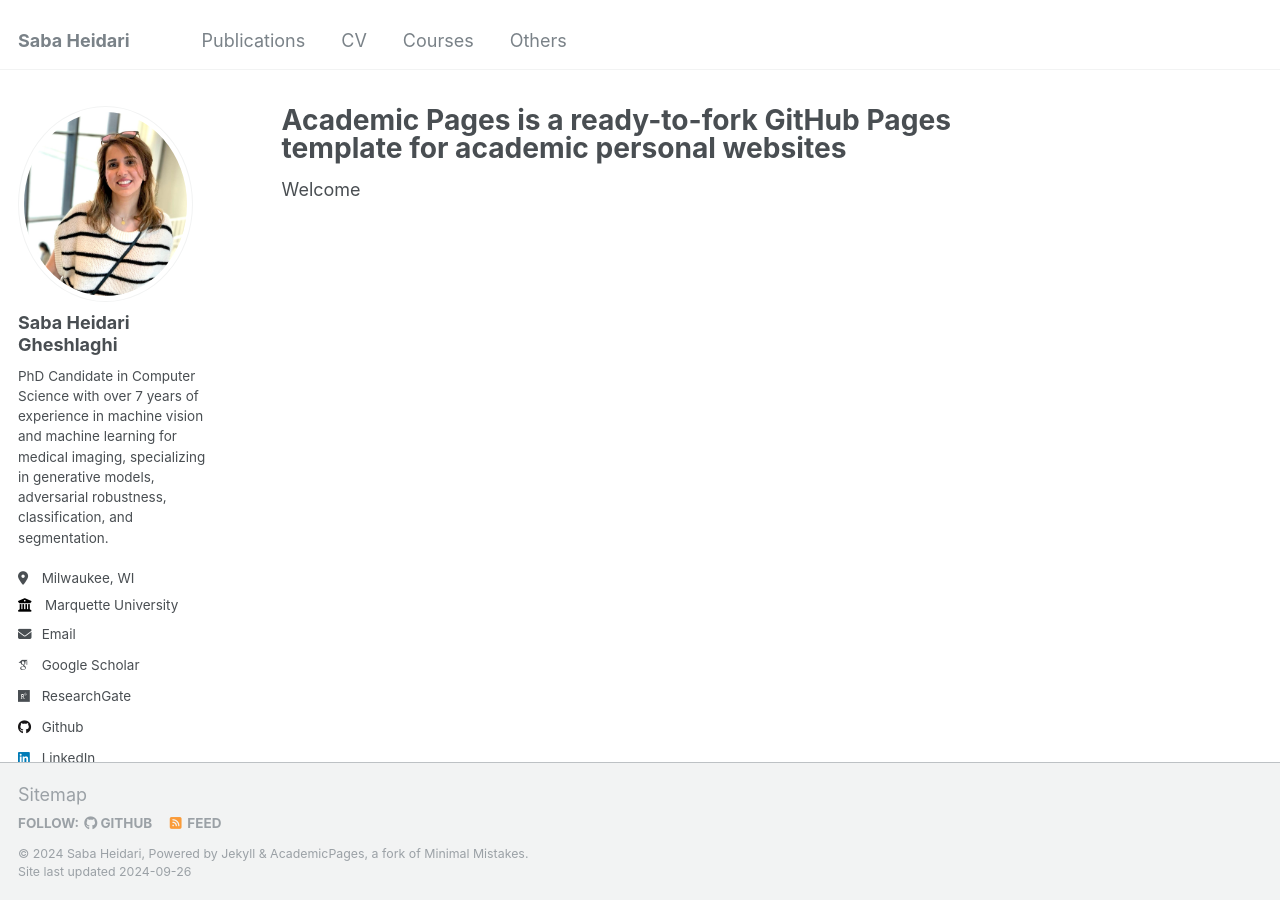
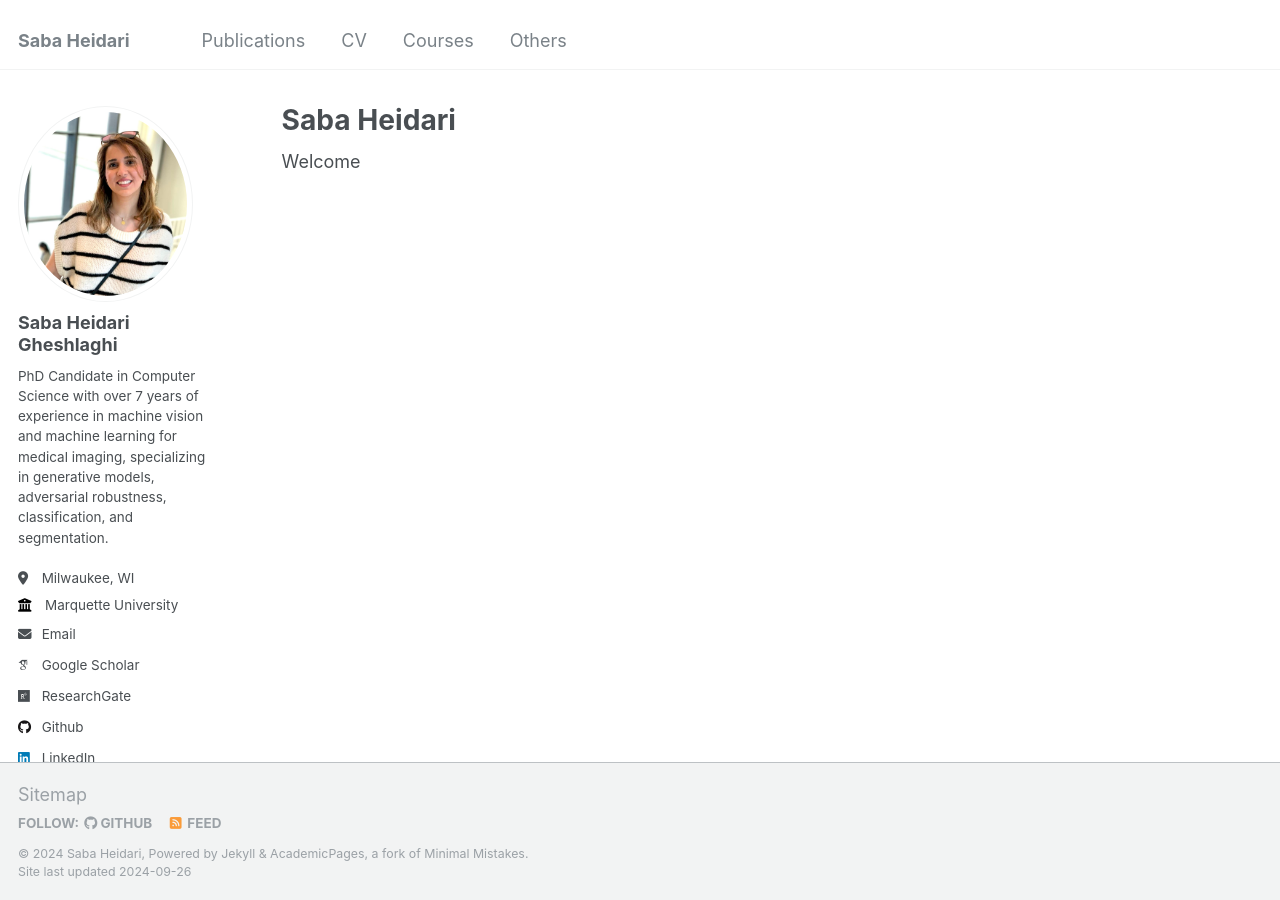
Before and after one commit to Saba-Heidari/Saba-Heidari.github.io, a Jekyll site: the page built from _pages/about.md, in a window 1280 px wide. Built offline with Jekyll 4.4.1, drawn with Linux system fonts in a browser that asks for light colours; some web fonts are replaced.

Commit message:
Update about.md

```diff
--- a/_pages/about.md
+++ b/_pages/about.md
@@ -1,6 +1,6 @@
 ---
 permalink: /
-title: "Academic Pages is a ready-to-fork GitHub Pages template for academic personal websites"
+title: "Saba Heidari"
 author_profile: true
 redirect_from:
   - /about/
```
